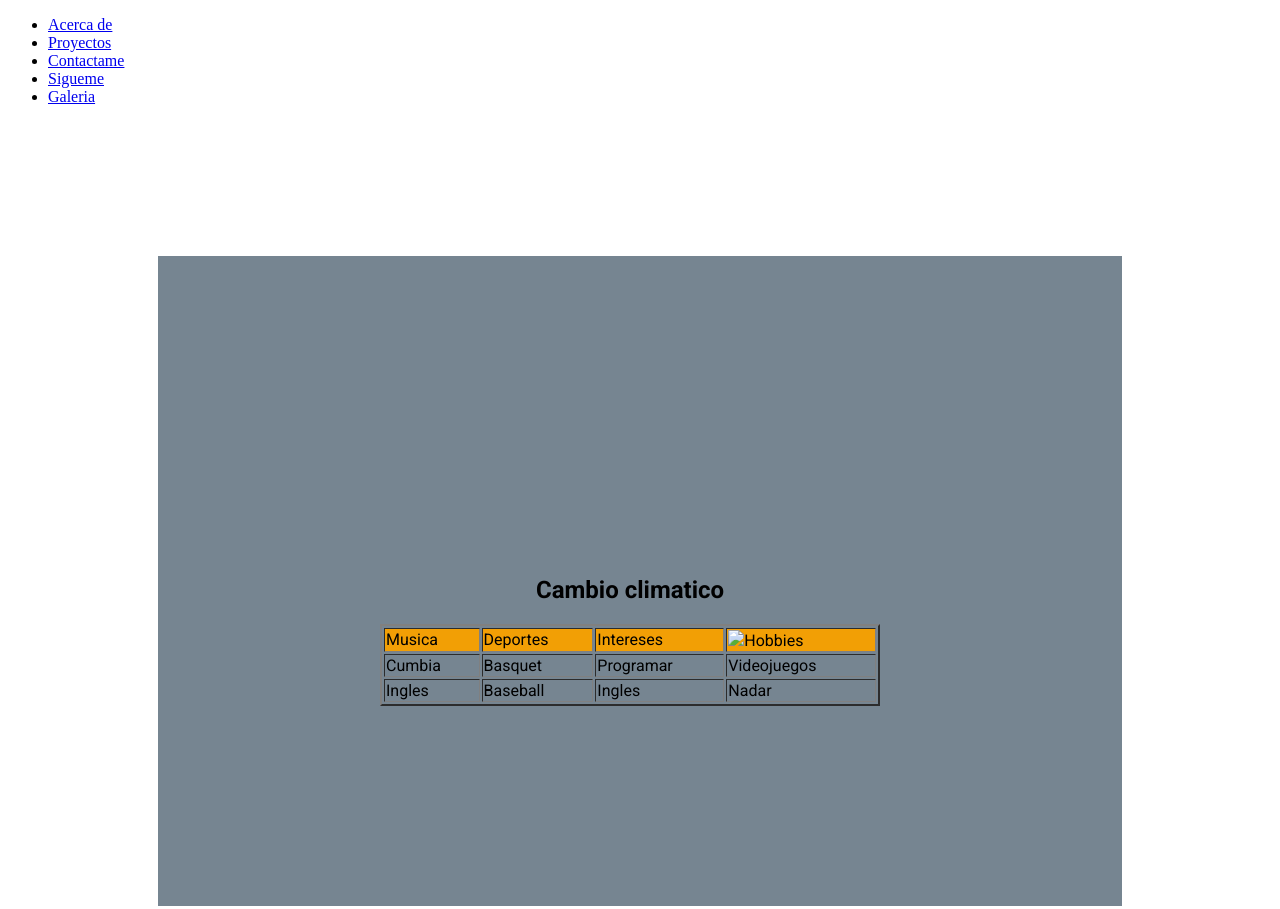
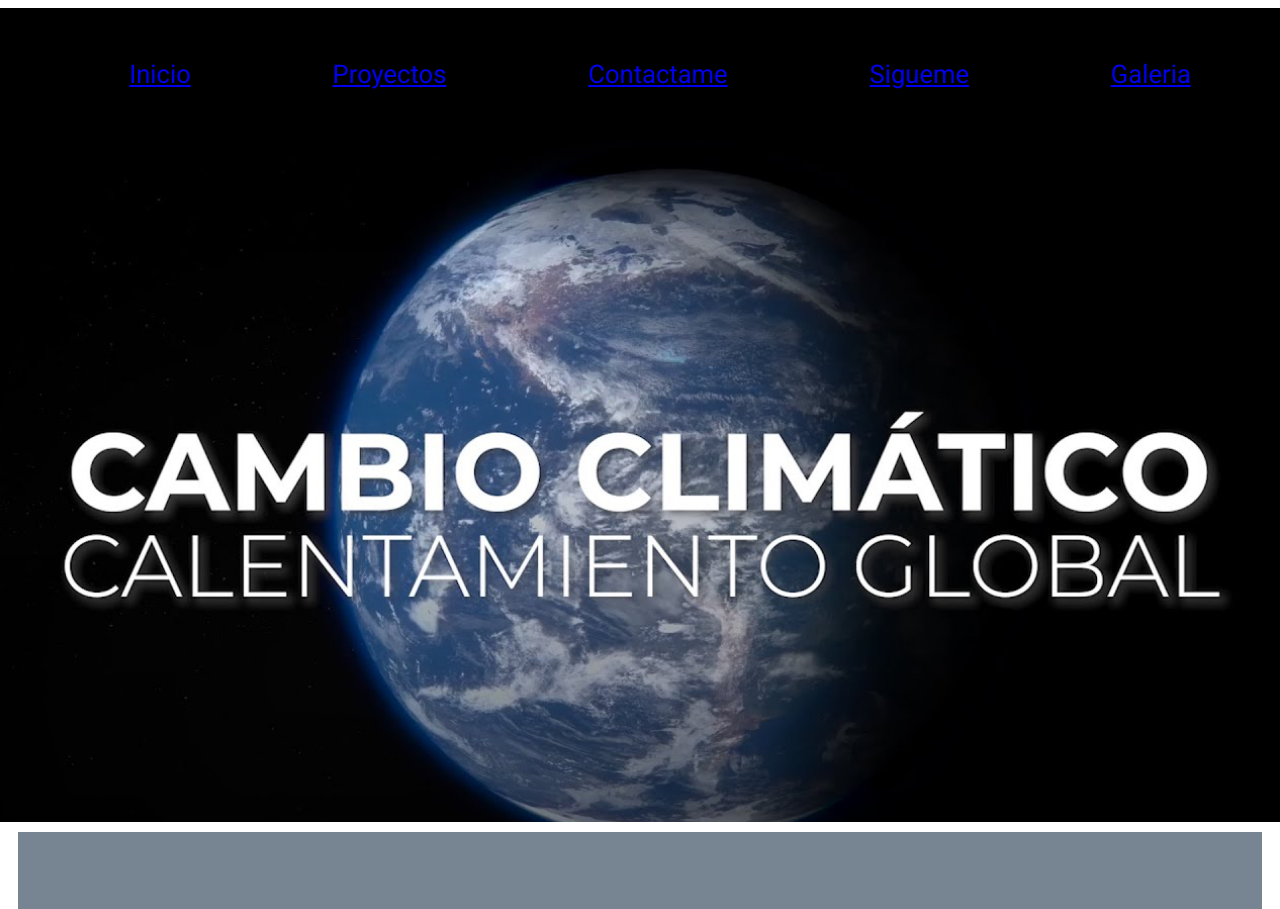
Before and after one commit to AdrArm20/Calentamiento_Global, a plain HTML site: page index.html in a window 1280 px wide. Shown: the top 909 px of the page. Drawn offline with Linux system fonts and the light colour scheme; a script that the page names is missing.

Commit message:
3 commit

```diff
--- a/css/estilos.css
+++ b/css/estilos.css
@@ -9,6 +9,7 @@
 /* -----------------------------------FONTS----------------------------- */
 @font-face¨{
     font-family:'Rich'
+    fo
     /* NO PONER TIPOGRAFIA DE RESPALDO */
 
 }
@@ -18,13 +19,41 @@
 
 }
 
+/* ---------------------HEADER------------------------------- */
+
+.menucolor{
+    background-color: #000;
+    padding: 2%;
+    margin: auto -15px;
+
+}
+
+.menu ul{
+    display: flex;
+    justify-content: space-around;
+    list-style: none;
+    font-size: 1.60em;
+    font-family: 'Roboto';
+}
+
+/*  nombre en formato "CamelCase" */
+.bgImageArcercaDeMi {
+    background-image: url('../img/Calentamiento_Global.jpg');
+    background-size: cover;
+    background-repeat: no-repeat;
+    margin: auto -15px;
+    padding: 27%;
+
+}
+
+
 /*LAS CLASES SE REPRESENTAN CON UN PUNTO. Y SON EL IDENTIFICADOR QUE TRARAREMOS DE USAR SIEMPRE PARA DAR ESTILOS*/
 
 .background-light{
     background-color: #768591;
-    padding: 300px 50px 200px 30px;
+    padding: 13%;
     /* PADDING ES EL MARGEN INTERIOR */
-    margin: 150px;
+    margin: 10px;
     /* MARGIN ES EL ESPACIO EXTERIOR */
 
 }
--- a/index.html
+++ b/index.html
@@ -13,13 +13,15 @@
 <link rel="preconnect" href="https://fonts.gstatic.com" crossorigin>
 <link href="https://fonts.googleapis.com/css2?family=Roboto:ital,wght@0,400;0,700;1,100&display=swap" rel="stylesheet">
 
+
+
 </head>
 <body>
     <!-- BEGIN: HEADER -->
-    <header>
-        <nav>
+    <header class="menucolor">
+        <nav class="menu">
             <ul>
-                <li><a href="index.html#acerca">Acerca de</a></li>
+                <li><a href="index.html#acerca">Inicio</a></li>
                 <li><a href="index.html#proyectos">Proyectos</a></li>
                 <li><a href="contacto.html#formulario">Contactame</a></li>
                 <li><a href="https://www:facebook.com">Sigueme</a></li>
@@ -30,41 +32,8 @@
     <!-- END: HEADER -->
     <main>
     <!-- BEGIN: CONOCEME -->
-    <section id="acerca" class="background-light font-1">
-        <div>
-            <h1 class="text-center">Cambio climatico</h1>
-        </div>
-        <div>
-            <center>
-            <!-- BEGIN: GUSTOS -->
-            <table border="2"width="500">
-                <thead bgcolor="#F29F05">
-                    <tr>
-                        <td>Musica</td>
-                        <td>Deportes</td>
-                        <td>Intereses</td>
-                        <td><img src="img/Iconos/gamepad (1).png"width="28">Hobbies</td>
-                    </tr>
-                </thead>
-                <tbody>
-                <tr>
-                    <td>Cumbia</td>
-                    <td>Basquet</td>
-                    <td>Programar</td>
-                    <td>Videojuegos</td>
-                </tr>
-                <tr>
-                    <td>Ingles</td>
-                    <td>Baseball</td>
-                    <td>Ingles</td>
-                    <td>Nadar</td>
-                </tr>
-                </tbody>
+    <section id="acerca" class="bgImageArcercaDeMi font-1">
 
-            </table>
-            <!-- END: GUSTOS -->
-        </center>
-        </div>
     </section>
     <!-- END: CONOCEME -->
     <!-- BEGIN: PROYECTOS -->
```
Also changed, not shown: img/Calentamiento_Global.jpg (added), img/Programacion de pagina Web.jpg (added).
